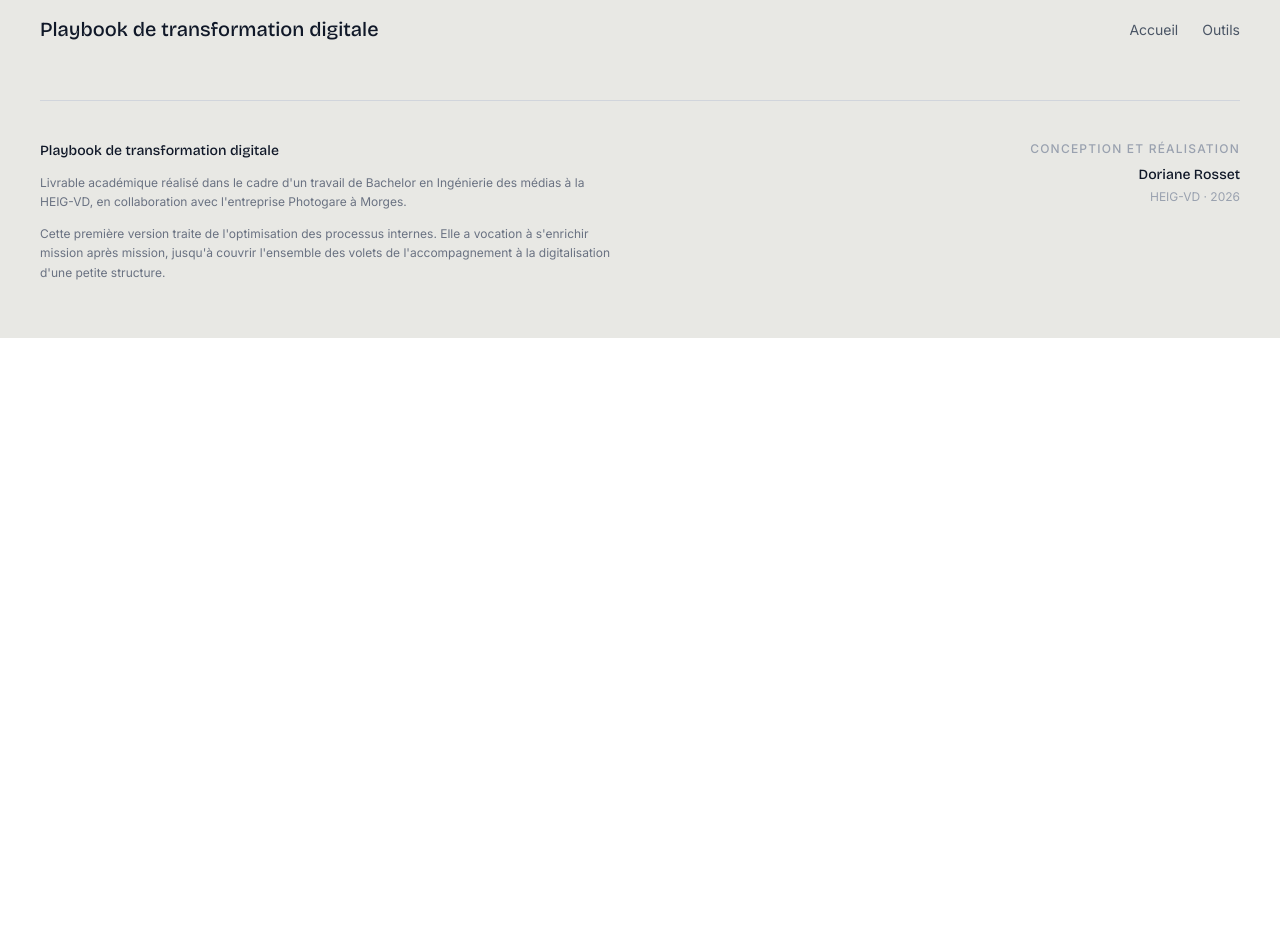
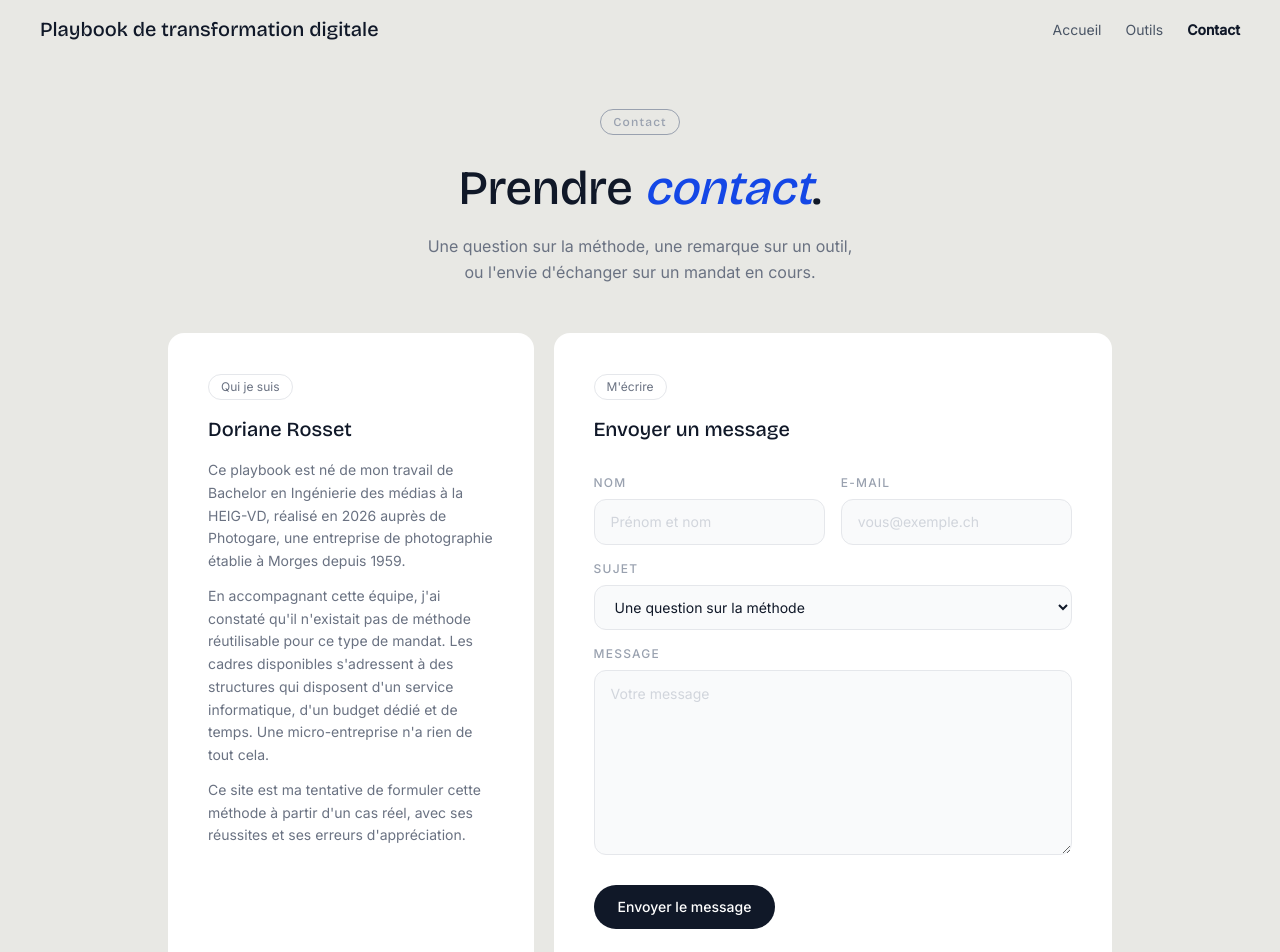
Before and after one commit to Dorytos13/Playbook, a Vue app in the folder frontend/: page /contact in a window 1280 px wide. Shown: the top 952 px of the page. Before the commit the page ends 800 px from the top, so only its background shows below. Built offline with nearby package versions, Linux system fonts and the light colour scheme.

Commit message:
add a contact page for some feedback

```diff
--- a/frontend/index.html
+++ b/frontend/index.html
@@ -2,14 +2,26 @@
 <html lang="en">
   <head>
     <meta charset="UTF-8" />
-    <link rel="icon" type="image/svg+xml" href="/favicon.svg" />
+    <link rel="icon" type="image/svg+xml" href="/favicon.png" />
     <link rel="stylesheet" href="https://cdn.jsdelivr.net/npm/@tabler/icons-webfont@latest/tabler-icons.min.css" />
     <link href="https://fonts.googleapis.com/css2?family=Bricolage+Grotesque:opsz,wght@12..96,400;12..96,500;12..96,600&family=Inter:wght@400;500&display=swap" rel="stylesheet" />
     <meta name="viewport" content="width=device-width, initial-scale=1.0" />
-    <title>frontend</title>
+    <title>Playbook</title>
   </head>
   <body>
     <div id="app"></div>
+
+    <!-- Formulaire jumeau, invisible : Netlify analyse le HTML au moment du build
+         et ne voit pas les formulaires rendus par Vue. Celui-ci lui sert de déclaration.
+         Les noms des champs doivent rester identiques à ceux de ContactPage.vue. -->
+    <form name="contact" data-netlify="true" netlify-honeypot="bot-field" hidden>
+      <input type="text" name="nom" />
+      <input type="email" name="email" />
+      <input type="text" name="sujet" />
+      <textarea name="message"></textarea>
+      <input type="text" name="bot-field" />
+    </form>
+
     <script type="module" src="/src/main.js"></script>
   </body>
 </html>
--- a/frontend/src/components/AppNav.vue
+++ b/frontend/src/components/AppNav.vue
@@ -31,5 +31,6 @@ const route = useRoute()
 const liens = [
   { to: '/',       label: 'Accueil' },
   { to: '/outils', label: 'Outils' },
+  { to: '/contact', label: 'Contact' },
 ]
 </script>
--- a/frontend/src/router/index.js
+++ b/frontend/src/router/index.js
@@ -4,6 +4,8 @@ import ContextePage from '../views/ContextePage.vue'
 import DiagnostiquerPage from '../views/DiagnostiquerPage.vue'
 import OrienterPage from '../views/OrienterPage.vue'
 import EvaluerPage from '../views/EvaluerPage.vue'
+import OrganiserPage from '../views/OrganiserPage.vue'
+import ContactPage from '../views/ContactPage.vue'
 
 const routes = [
   { path: '/',         component: HomePage },
@@ -11,6 +13,8 @@ const routes = [
   { path: '/diagnostic', component: DiagnostiquerPage },
   { path: '/orienter', component: OrienterPage },
   { path: '/evaluer', component: EvaluerPage },
+  { path: '/organiser', component: OrganiserPage },
+  { path: '/contact', component: ContactPage },
 ]
 
 export default createRouter({
--- /dev/null
+++ b/frontend/src/views/ContactPage.vue
@@ -0,0 +1,211 @@
+<template>
+  <div class="font-sans min-h-screen" style="background:#e8e8e4">
+
+    <!-- Hero -->
+    <header class="px-6 xl:px-10 pt-12 mb-12 text-center">
+      <span class="inline-block font-display text-xs font-medium tracking-widest text-gray-400 border border-gray-400 rounded-full px-3 py-1 mb-5">
+        Contact
+      </span>
+      <h1 class="font-display text-5xl font-medium text-gray-900 leading-snug mb-3">
+        Prendre <em class="italic text-blue-700">contact</em>.
+      </h1>
+      <p class="text-base text-gray-500 max-w-md mx-auto leading-relaxed">
+        Une question sur la méthode, une remarque sur un outil, ou l'envie d'échanger sur un mandat en cours.
+      </p>
+    </header>
+
+    <div class="px-6 xl:px-10 pb-16 max-w-5xl mx-auto">
+      <div class="grid grid-cols-1 lg:grid-cols-5 gap-5">
+
+        <!-- Qui je suis -->
+        <div class="lg:col-span-2 bg-white rounded-2xl px-10 py-10">
+          <span class="text-xs px-3 py-1 rounded-full border border-gray-200 text-gray-500 inline-block mb-4">
+            Qui je suis
+          </span>
+          <h2 class="font-display text-xl font-medium text-gray-900 leading-snug mb-4">
+            Doriane Rosset
+          </h2>
+          <p class="text-sm text-gray-500 leading-relaxed mb-3">
+            Ce playbook est né de mon travail de Bachelor en Ingénierie des médias à la HEIG-VD, réalisé en 2026 auprès de Photogare, une entreprise de photographie établie à Morges depuis 1959.
+          </p>
+          <p class="text-sm text-gray-500 leading-relaxed mb-3">
+            En accompagnant cette équipe, j'ai constaté qu'il n'existait pas de méthode réutilisable pour ce type de mandat. Les cadres disponibles s'adressent à des structures qui disposent d'un service informatique, d'un budget dédié et de temps. Une micro-entreprise n'a rien de tout cela.
+          </p>
+          <p class="text-sm text-gray-500 leading-relaxed">
+            Ce site est ma tentative de formuler cette méthode à partir d'un cas réel, avec ses réussites et ses erreurs d'appréciation.
+          </p>
+        </div>
+
+        <!-- Formulaire -->
+        <div class="lg:col-span-3 bg-white rounded-2xl px-10 py-10">
+
+          <!-- Confirmation -->
+          <div v-if="etat === 'envoye'">
+            <span class="text-xs px-3 py-1 rounded-full border border-blue-200 text-blue-600 inline-block mb-4">
+              Message envoyé
+            </span>
+            <h2 class="font-display text-xl font-medium text-gray-900 leading-snug mb-4">
+              Merci, votre message est bien parti
+            </h2>
+            <p class="text-sm text-gray-500 leading-relaxed mb-8">
+              Je vous réponds dès que possible, à l'adresse que vous avez indiquée.
+            </p>
+            <button
+              type="button"
+              @click="reinitialiser"
+              class="text-xs text-gray-400 hover:text-gray-900 underline underline-offset-4 transition-colors"
+            >
+              Écrire un autre message
+            </button>
+          </div>
+
+          <!-- Formulaire -->
+          <template v-else>
+            <span class="text-xs px-3 py-1 rounded-full border border-gray-200 text-gray-500 inline-block mb-4">
+              M'écrire
+            </span>
+            <h2 class="font-display text-xl font-medium text-gray-900 leading-snug mb-8">
+              Envoyer un message
+            </h2>
+
+            <form
+              name="contact"
+              method="POST"
+              data-netlify="true"
+              netlify-honeypot="bot-field"
+              @submit.prevent="envoyer"
+            >
+              <!-- Requis par Netlify pour identifier le formulaire -->
+              <input type="hidden" name="form-name" value="contact" />
+
+              <!-- Champ piège : invisible pour un humain, rempli par les robots -->
+              <p class="hidden">
+                <label>Ne pas remplir ce champ : <input name="bot-field" v-model="formulaire['bot-field']" /></label>
+              </p>
+
+              <div class="grid grid-cols-1 md:grid-cols-2 gap-4 mb-4">
+                <div>
+                  <label for="nom" class="block text-xs font-medium text-gray-400 uppercase tracking-widest mb-2">
+                    Nom
+                  </label>
+                  <input
+                    id="nom" name="nom" type="text" required
+                    v-model="formulaire.nom"
+                    autocomplete="name"
+                    class="w-full rounded-xl bg-gray-50 border border-gray-200 px-4 py-3 text-sm text-gray-900 placeholder:text-gray-300 focus:outline-none focus:border-blue-600 transition-colors"
+                    placeholder="Prénom et nom"
+                  />
+                </div>
+                <div>
+                  <label for="email" class="block text-xs font-medium text-gray-400 uppercase tracking-widest mb-2">
+                    E-mail
+                  </label>
+                  <input
+                    id="email" name="email" type="email" required
+                    v-model="formulaire.email"
+                    autocomplete="email"
+                    class="w-full rounded-xl bg-gray-50 border border-gray-200 px-4 py-3 text-sm text-gray-900 placeholder:text-gray-300 focus:outline-none focus:border-blue-600 transition-colors"
+                    placeholder="vous@exemple.ch"
+                  />
+                </div>
+              </div>
+
+              <div class="mb-4">
+                <label for="sujet" class="block text-xs font-medium text-gray-400 uppercase tracking-widest mb-2">
+                  Sujet
+                </label>
+                <select
+                  id="sujet" name="sujet"
+                  v-model="formulaire.sujet"
+                  class="w-full rounded-xl bg-gray-50 border border-gray-200 px-4 py-3 text-sm text-gray-900 focus:outline-none focus:border-blue-600 transition-colors"
+                >
+                  <option v-for="s in sujets" :key="s" :value="s">{{ s }}</option>
+                </select>
+              </div>
+
+              <div class="mb-6">
+                <label for="message" class="block text-xs font-medium text-gray-400 uppercase tracking-widest mb-2">
+                  Message
+                </label>
+                <textarea
+                  id="message" name="message" required rows="7"
+                  v-model="formulaire.message"
+                  class="w-full rounded-xl bg-gray-50 border border-gray-200 px-4 py-3 text-sm text-gray-900 leading-relaxed placeholder:text-gray-300 focus:outline-none focus:border-blue-600 transition-colors resize-y"
+                  placeholder="Votre message"
+                ></textarea>
+              </div>
+
+              <div v-if="etat === 'erreur'" class="rounded-xl bg-blue-50 border border-blue-100 p-5 mb-6">
+                <p class="text-xs font-medium text-blue-600 uppercase tracking-widest mb-2">L'envoi a échoué</p>
+                <p class="text-sm text-gray-500 leading-relaxed">
+                  Le message n'a pas pu être transmis. Vérifiez votre connexion et réessayez dans un instant.
+                </p>
+              </div>
+
+              <div class="flex flex-wrap items-center justify-between gap-4">
+                <button
+                  type="submit"
+                  :disabled="etat === 'envoi'"
+                  class="bg-gray-900 text-white text-sm font-medium px-6 py-3 rounded-full hover:bg-gray-700 transition-colors disabled:opacity-40 disabled:pointer-events-none shrink-0"
+                >
+                  {{ etat === 'envoi' ? 'Envoi en cours…' : 'Envoyer le message' }}
+                </button>
+              </div>
+            </form>
+          </template>
+
+        </div>
+      </div>
+    </div>
+  </div>
+</template>
+
+<script setup>
+import { ref, reactive } from 'vue'
+
+const sujets = [
+  'Une question sur la méthode',
+  'Une remarque sur un outil',
+  'Un retour d\'usage sur un mandat',
+  'Autre',
+]
+
+const etatInitial = () => ({
+  nom: '',
+  email: '',
+  sujet: sujets[0],
+  message: '',
+  'bot-field': '',
+})
+
+const formulaire = reactive(etatInitial())
+
+// 'attente' | 'envoi' | 'envoye' | 'erreur'
+const etat = ref('attente')
+
+function encoder(donnees) {
+  return Object.keys(donnees)
+    .map((cle) => encodeURIComponent(cle) + '=' + encodeURIComponent(donnees[cle]))
+    .join('&')
+}
+
+async function envoyer() {
+  etat.value = 'envoi'
+  try {
+    const reponse = await fetch('/', {
+      method: 'POST',
+      headers: { 'Content-Type': 'application/x-www-form-urlencoded' },
+      body: encoder({ 'form-name': 'contact', ...formulaire }),
+    })
+    if (!reponse.ok) throw new Error(reponse.status)
+    etat.value = 'envoye'
+  } catch (e) {
+    etat.value = 'erreur'
+  }
+}
+
+function reinitialiser() {
+  Object.assign(formulaire, etatInitial())
+  etat.value = 'attente'
+}
+</script>
```
